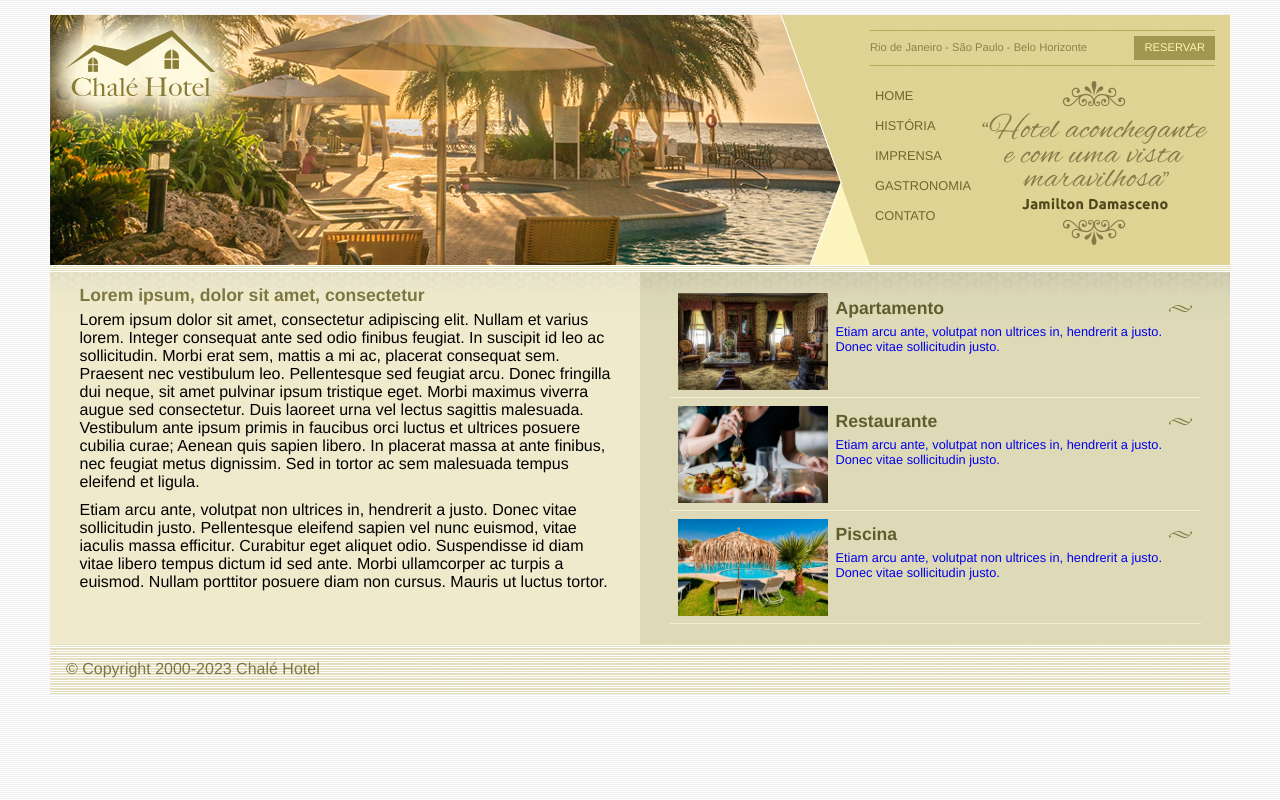
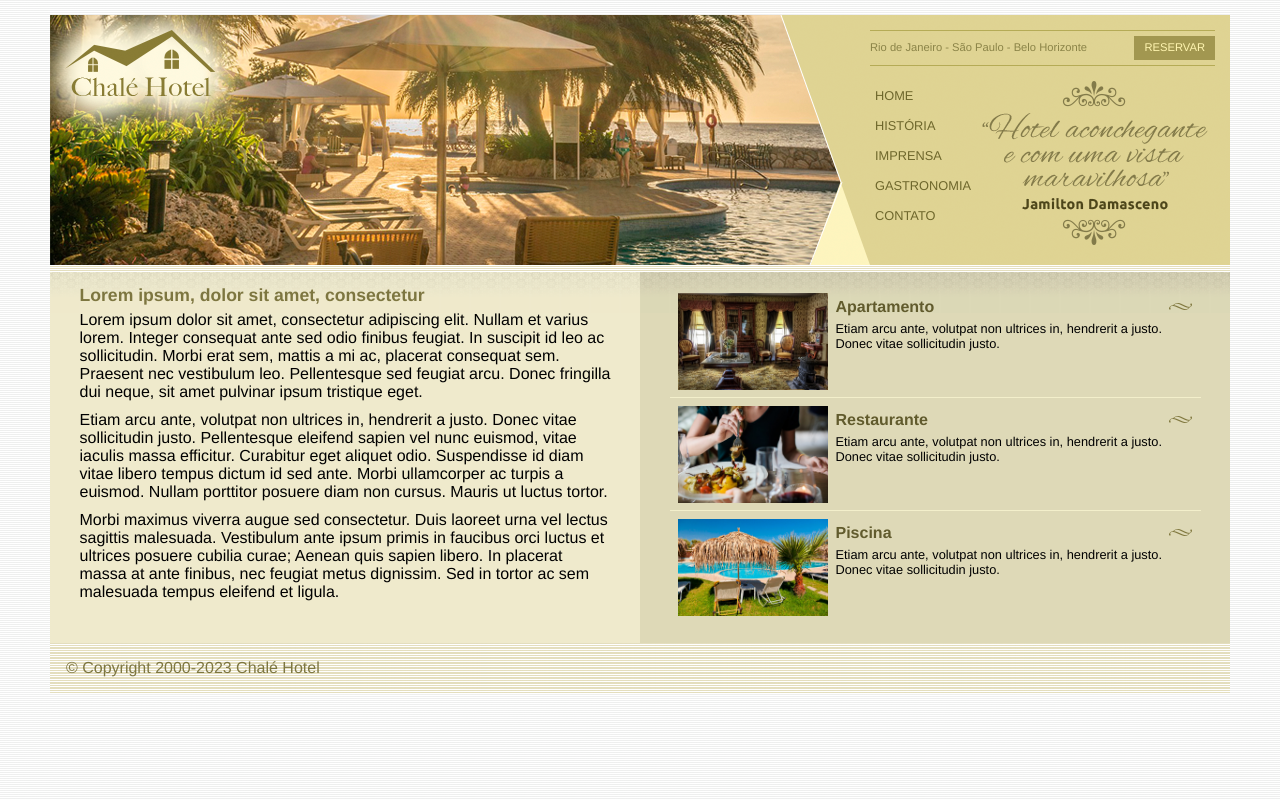
Before and after one commit to Suellenk13/chaleHotel, a plain HTML site: page index.html in a window 1280 px wide. Drawn offline with Linux system fonts and the light colour scheme.

Commit message:
Documentação

```diff
--- a/index.html
+++ b/index.html
@@ -10,10 +10,10 @@
 </head>
 
 <body>
-    <!-- Inicio do container -->
+    <!-- Inicio container -->
     <div id="container">
 
-        <!-- Inicio topo -->
+        <!-- Inicio Top -->
         <div id="topo">
 
             <div id="area-logo">
@@ -46,7 +46,7 @@
             </div>
 
         </div>
-        <!-- Fim topo -->
+        <!-- Fim Top -->
 
         <!-- Middle -->
         <div class="middle">
@@ -57,17 +57,18 @@
                     <p>Lorem ipsum dolor sit amet, consectetur adipiscing elit. Nullam et varius lorem. Integer
                         consequat ante sed odio finibus feugiat. In suscipit id leo ac sollicitudin. Morbi erat sem,
                         mattis a mi ac, placerat consequat sem. Praesent nec vestibulum leo. Pellentesque sed feugiat
-                        arcu. Donec fringilla dui neque, sit amet pulvinar ipsum tristique eget. Morbi maximus viverra
-                        augue sed consectetur. Duis laoreet urna vel lectus sagittis malesuada. Vestibulum ante ipsum
-                        primis in faucibus orci luctus et ultrices posuere cubilia curae; Aenean quis sapien libero. In
-                        placerat massa at ante finibus, nec feugiat metus dignissim. Sed in tortor ac sem malesuada
-                        tempus eleifend et ligula.</p>
+                        arcu. Donec fringilla dui neque, sit amet pulvinar ipsum tristique eget.</p>
 
                     <p>Etiam arcu ante, volutpat non ultrices in, hendrerit a justo. Donec vitae sollicitudin justo.
                         Pellentesque eleifend sapien vel nunc euismod, vitae iaculis massa efficitur. Curabitur eget
                         aliquet odio. Suspendisse id diam vitae libero tempus dictum id sed ante. Morbi ullamcorper ac
                         turpis a euismod. Nullam porttitor posuere diam non cursus. Mauris ut luctus tortor.</p>
 
+                    <p>Morbi maximus viverra augue sed consectetur. Duis laoreet urna vel lectus sagittis malesuada.
+                        Vestibulum ante ipsum
+                        primis in faucibus orci luctus et ultrices posuere cubilia curae; Aenean quis sapien libero. In
+                        placerat massa at ante finibus, nec feugiat metus dignissim. Sed in tortor ac sem malesuada
+                        tempus eleifend et ligula.</p>
                 </div>
             </div>
 
@@ -75,7 +76,7 @@
                 <div class="conteudo">
 
                     <ul id="beneficios">
-                        <li class="beneficios-li">
+                        <li>
                             <a href="#">
                                 <div class="lista-img">
                                     <img src="resources/img/apartamento.jpg" width="150px">
@@ -90,7 +91,7 @@
                             </a>
                         </li>
 
-                        <li class="beneficios-li">
+                        <li>
                             <a href="#">
                                 <div class="lista-img">
                                     <img src="resources/img/restaurante.jpg" width="150px">
@@ -105,7 +106,7 @@
                             </a>
                         </li>
 
-                        <li class="beneficios-li">
+                        <li class="edit">
                             <a href="#">
                                 <div class="lista-img">
                                     <img src="resources/img/piscina.jpg" width="150px">
@@ -124,17 +125,15 @@
             </div>
 
         </div>
+        <!-- Fim Middle -->
 
-        <!-- Fim do Middle -->
-
-        <!-- rodapé -->
-        <div id="rodape">
+        <!-- Footer -->
+        <footer id="rodape">
             <span>&copy; Copyright 2000-2023 Chalé Hotel</span>
-        </div>
-
-        <!-- fim do rodapé -->
+        </footer>
+        <!-- Fim Footer -->
     </div>
-    <!-- Fim do container -->
+    <!-- Fim Container -->
 
 </body>
 
--- a/resources/main.css
+++ b/resources/main.css
@@ -149,7 +149,7 @@ ul#navegacao a:hover {
 /*rodapé*/
 #rodape {
     padding: 16px;
-    background: #fff url(/resources/img/bg-rodape.png) repeat top;
+    background: #fff url(img/bg-rodape.png) repeat top;
     color: #7d7640;
 }
 
@@ -172,6 +172,15 @@ p {
     height: 6em;
 }
 
+#beneficios li.edit{
+    border-bottom: inherit;
+}
+
+#beneficios li:hover {
+    background-color: #f6f3d6;
+    cursor: pointer;
+}
+
 #beneficios li a {
     display: flex;
 }
@@ -182,11 +191,12 @@ p {
 
 #beneficios li a p {
     font-size: 0.8em;
+    color: #000;
 }
 
 #beneficios li a h3 {
-    font-size: 1.1em;
+    font-size: 1em;
     color: #615b2d;
     padding: 5px 0;
-    background: url(img/ornamento.png) no-repeat right;
+    background: url(img/ornamento.png) no-repeat center right;
 }
```
